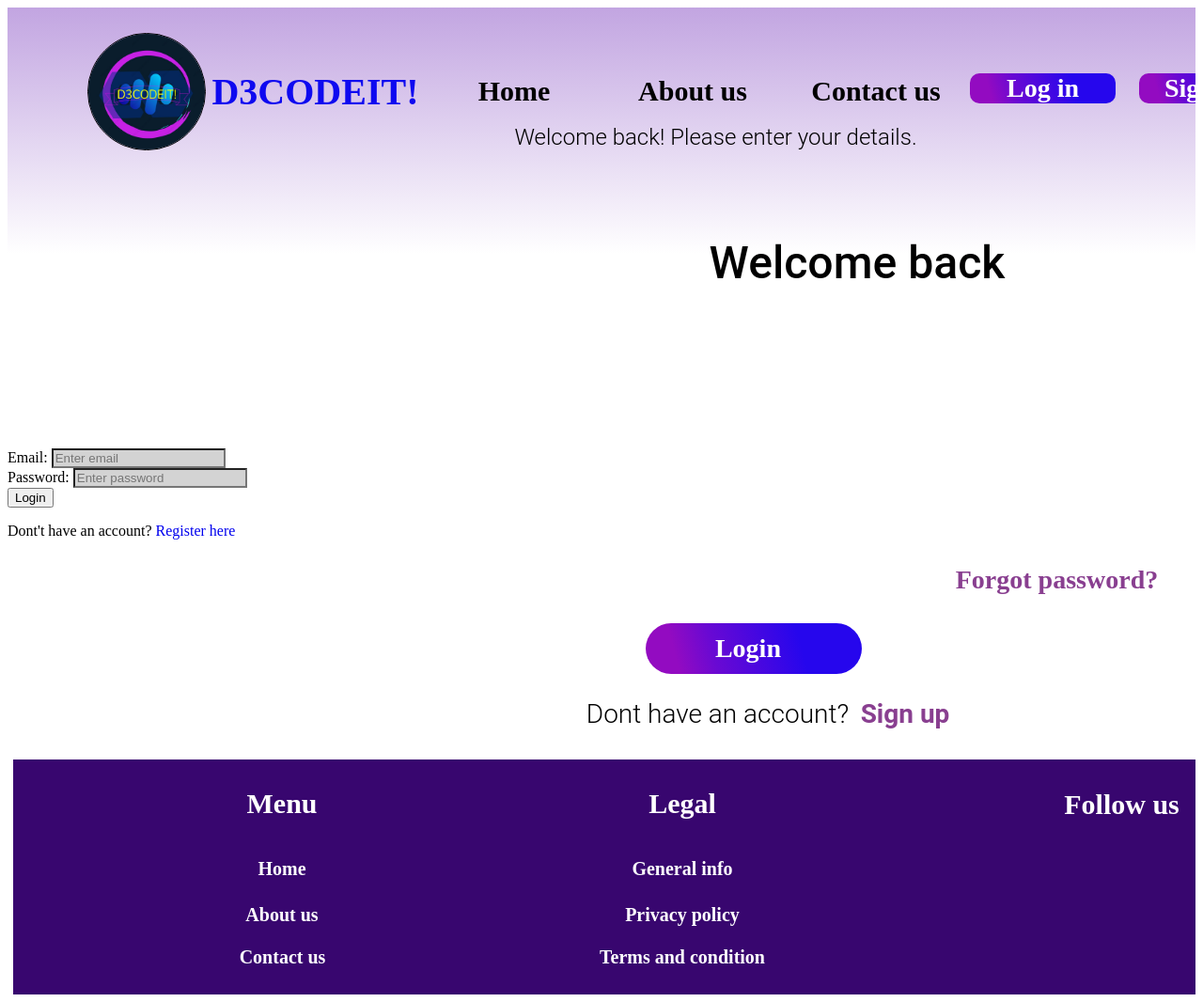
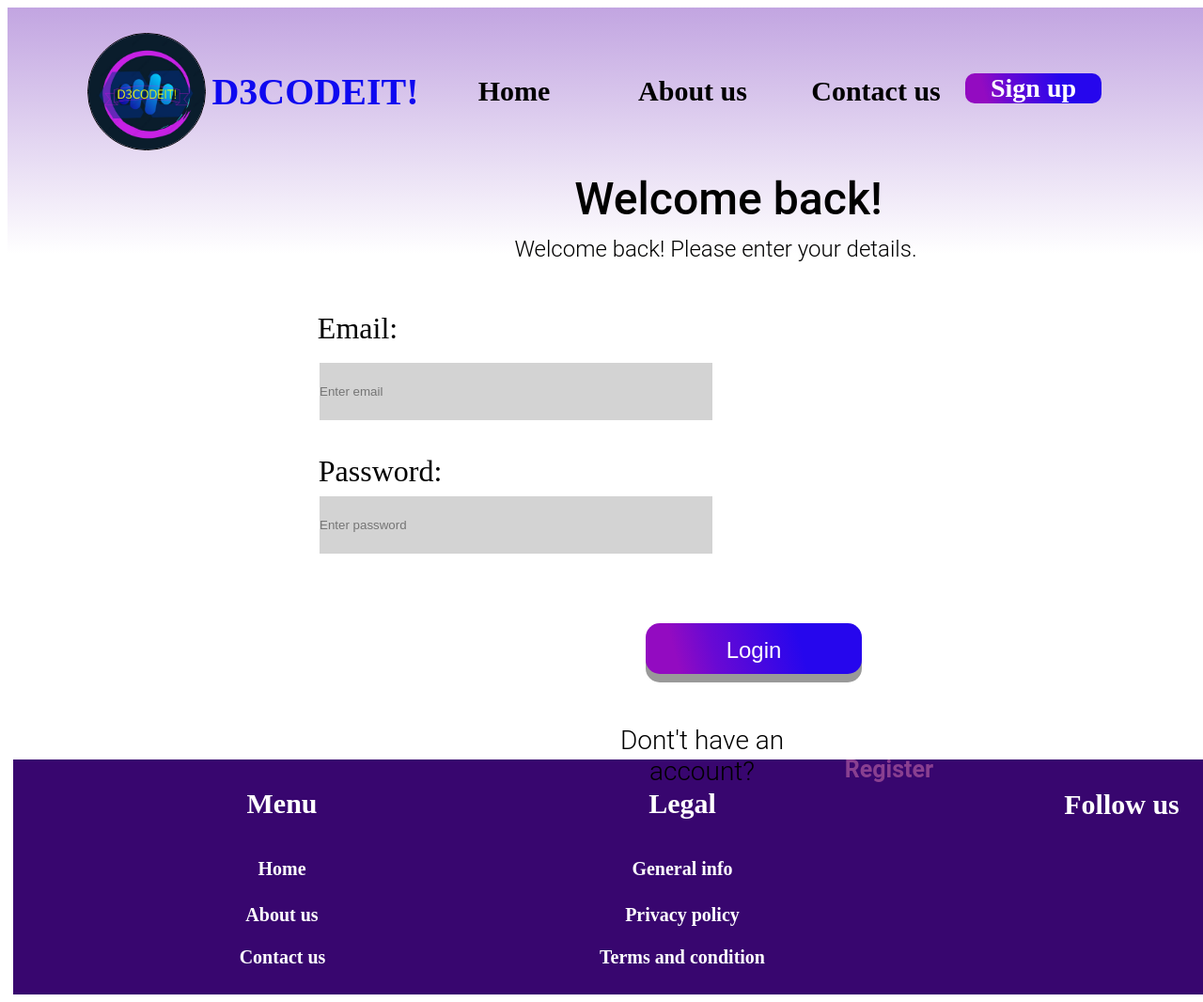
Before and after one commit to AshvinVignesh/Sentiment-Analysis, a Flask app: template frontend1/templates/loginpage.html in a window 1280 px wide. Shown: the whole page at 94% size. Run offline with Flask 3, Linux system fonts and the light colour scheme; the template is opened without the code that fills it, so the values that code supplies are empty.

Commit message:
login styling

```diff
--- a/frontend1/static/css/login.css
+++ b/frontend1/static/css/login.css
@@ -1,3 +1,9 @@
+html, body {
+  width: 100%;
+}
+
+
+
 .login-login {
   width: 100%;
   height: 1050px;
@@ -438,16 +444,17 @@
     align-self: auto;
     box-sizing: border-box;
     align-items: flex-start;
-    flex-shrink: 1;
-    border-color: transparent;
-    border-style: none;
-    border-width: 0;
-    margin-right: 0;
-    border-radius: 40px;
-    margin-bottom: 0;
-    flex-direction: row;
-    justify-content: flex-start;
-    background-color: transparent;
+    display: inline-block;
+    padding: 15px 25px;
+    font-size: 24px;
+    cursor: pointer;
+    text-align: center;
+    text-decoration: none;
+    outline: none;
+    color: #fff;
+    border: none;
+    border-radius: 15px;
+    box-shadow: 0 9px #999;
     background-image: linear-gradient(75deg, rgba(147, 11, 193, 1) 15%, rgba(105, 9, 211, 1) 32%, rgba(38, 6, 237, 1) 71%);
   }
   .login-text33 {
@@ -562,8 +569,8 @@
     text-decoration: none;
   }
   .login-text42 {
-    top: 243px;
-    left: 717px;
+    top: 175px;
+    left: 580px;
     color: black;
     width: 374px;
     height: auto;
@@ -581,7 +588,7 @@
     text-decoration: none;
   }
   .login-text47 {
-    top: 124px;
+    top: 243px;
     left: 422px;
     color: black;
     width: 663px;
@@ -640,7 +647,7 @@
   .login-noaccount {
     top: 735px;
     left: 599px;
-    width: 410px;
+    width: 450px;
     height: 28px;
     display: flex;
     padding: 0;
@@ -661,7 +668,7 @@
   }
   .login-text53 {
     color: rgba(0, 0, 0, 1);
-    width: 313px;
+    width: 280px;
     height: auto;
     position: absolute;
     font-size: 28px;
@@ -675,12 +682,12 @@
     text-decoration: none;
   }
   .login-text55 {
-    left: 302px;
+    left: 285px;
     color: rgba(137, 63, 144, 1);
     width: 108px;
     height: auto;
     position: absolute;
-    font-size: 28px;
+    font-size: 25px;
     align-self: auto;
     font-style: SemiBold;
     text-align: center;
--- a/frontend1/templates/loginpage.html
+++ b/frontend1/templates/loginpage.html
@@ -56,50 +56,41 @@
                 <span class="login-text27"><span>Contact us</span></span>
                 </a></div>
               </div>
-              <div class="login-login1">
 
-                <span class="login-text29"><span>Log in</span></span>
-              </div>
               <div class="login-signup">
                 <span class="login-text31"><span>Sign up</span></span>
               </div>
             </div>
-            <div class="login-submit">
-              <span class="login-text33"><span>Login</span></span>
-            </div>
+
             <div class="login-frame2"></div>
             <form action="{{ url_for('login') }}" method="POST">
               {% if mesage is defined and mesage %}
               <div class="alert alert-warning">{{ mesage }}</div>
             {% endif %}
             <div class="form-group">
-              <label for="email">Email:</label>
-              <input type="email" class="form-control" id="email" name="email" placeholder="Enter email" name="email">
+              <label class="login-text35" for="email">Email:</label>
+              <input class="login-email" type="email" class="form-control" id="email" name="email" placeholder="Enter email" name="email">
             </div>
             <div class="form-group">
-              <label for="pwd">Password:</label>
-              <input type="password" class="form-control" id="password" name="password" placeholder="Enter password" name="pswd">
+              <label class="login-text40" for="pwd">Password:</label>
+              <input class="login-password" type="password" class="form-control" id="password" name="password" placeholder="Enter password" name="pswd">
             </div>
-            <button type="submit" class="btn btn-primary">Login</button>
-            <p class="bottom">Dont't have an account?  <a class="bottom" href="{{url_for('signup_page')}}"> Register here</a></p>
+            <button type="submit"  class="login-submit" >Login</button>
+            <div class="login-noaccount">
+            <p  class="login-text53">Dont't have an account?  <a  class="login-text55" href="{{url_for('signup_page')}}"> Register</a></p></div>
           </form>
             <span class="login-text42">
               <span>
-                <span>Welcome back</span>
+                <span>Welcome back!</span>
                 <br />
                 <span></span>
               </span>
             </span>
             <span class="login-text47">
               <span>Welcome back! Please enter your details.</span>
-            </span>
-            <span class="login-text49"><span>Forgot password?</span></span>
 
-            <div class="login-noaccount">
-              <span class="login-text53"><span>Dont have an account?</span></span>
-              <a href="signup.html">
-              <span class="login-text55"><span>Sign up</span></span>
-              </a>
+
+
             </div>
           </div>
         </div>
```
